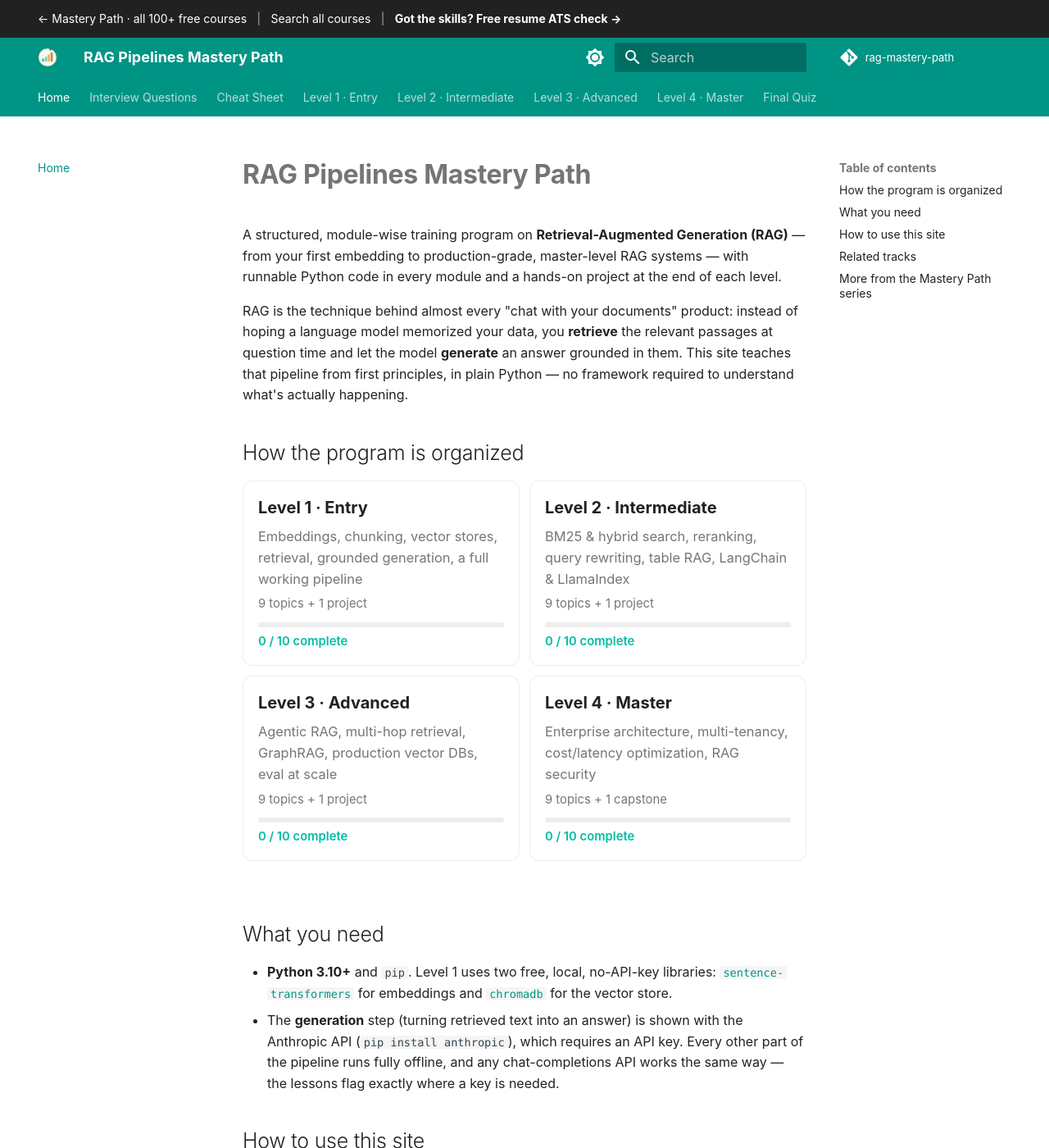
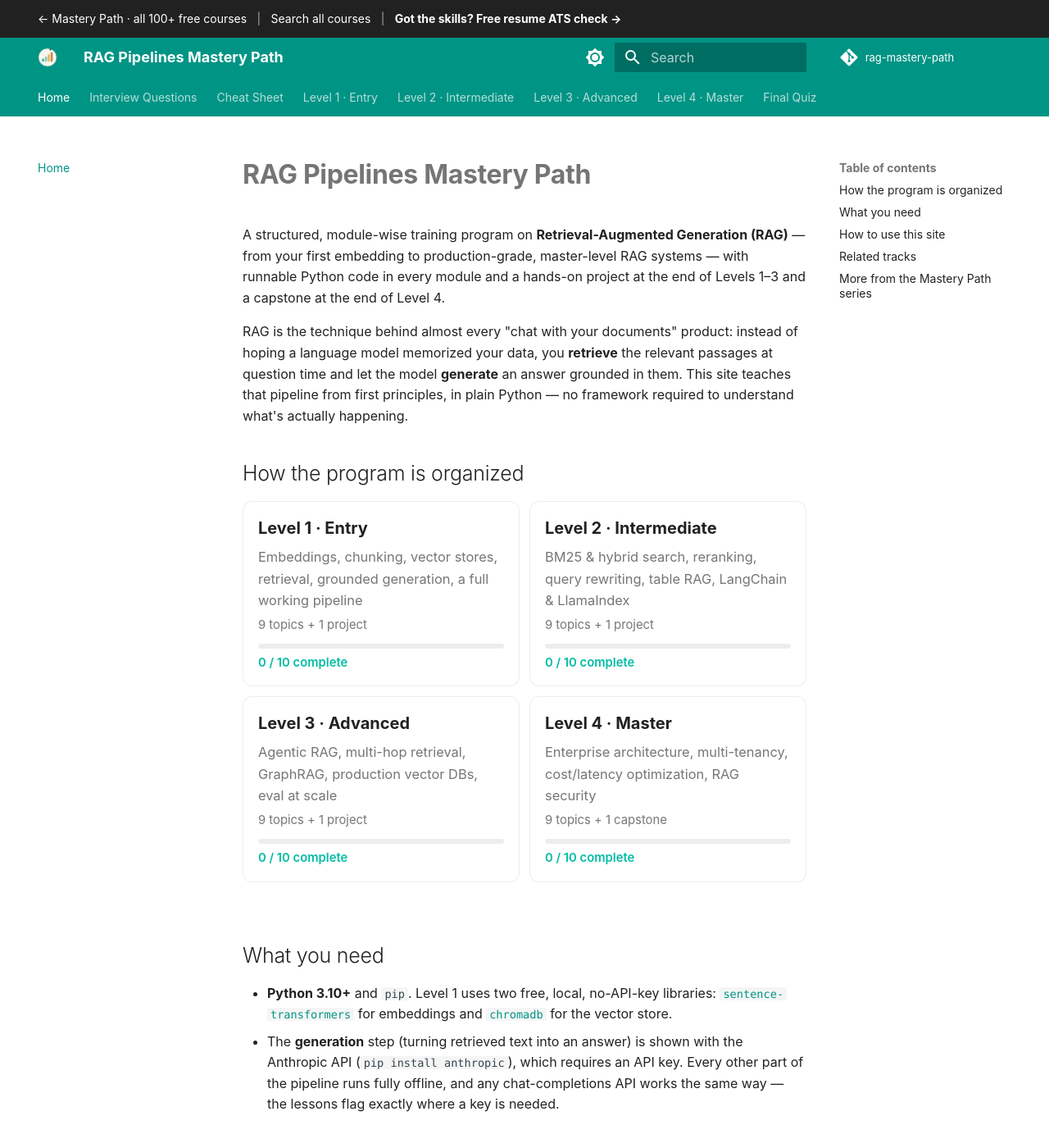
Before and after one commit to SIGILIPELLI/rag-mastery-path, an MkDocs documentation site: the page built from docs/index.md, in a window 1280 px wide and 1400 px high. Shown: the whole window at 82% size. Built offline with MkDocs 1.6.1 and Material for MkDocs 9.7.7, drawn with Linux system fonts in a browser that asks for light colours; comment, search, counter and statistics services are not loaded; some of the changed text lies outside the part shown.

Commit message:
Course home: state that Levels 1-3 end with a project and Level 4 with the capstone
Co-Authored-By: Claude Sonnet 5.5 <noreply@anthropic.com>

```diff
--- a/docs/index.md
+++ b/docs/index.md
@@ -7,8 +7,7 @@ description: "Free course on building RAG pipelines -- embeddings, vector stores
 
 A structured, module-wise training program on **Retrieval-Augmented Generation
 (RAG)** — from your first embedding to production-grade, master-level RAG
-systems — with runnable Python code in every module and a hands-on project at
-the end of each level.
+systems — with runnable Python code in every module and a hands-on project at the end of Levels 1–3 and a capstone at the end of Level 4.
 
 RAG is the technique behind almost every "chat with your documents" product:
 instead of hoping a language model memorized your data, you **retrieve** the
@@ -40,7 +39,7 @@ plain Python — no framework required to understand what's actually happening.
 - Work through each level in order — later modules assume earlier ones.
 - Every topic page has runnable code — copy it into a local `.py` file and run
   it. Code that needs an API key says so explicitly.
-- Each level ends with a project that combines everything learned in that level.
+- Levels 1–3 each end with a project that combines everything learned in that level, and Level 4 ends with the course capstone.
 - Use the search bar (top of the page) to jump straight to a topic.
 
 Start here → [Level 1 · Entry](level-1/index.md)
```
